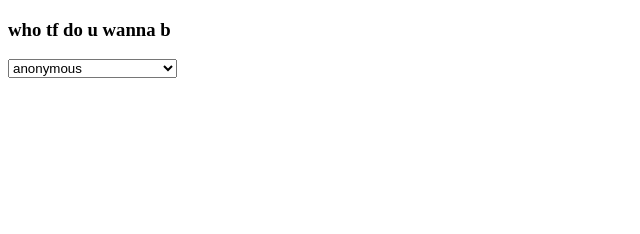
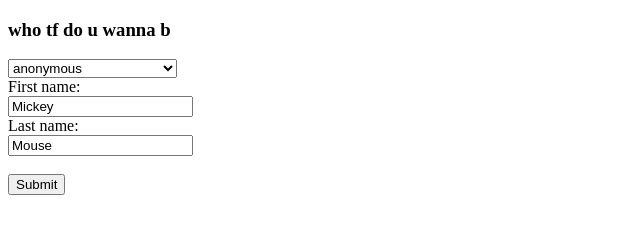
Before and after one commit to kevintrankt/heapy, a plain HTML site: page index.html in a window 1280 px wide. Shown: the whole page, without its empty margins (0-640 px from the left). Drawn offline with Linux system fonts and the light colour scheme.

Commit message:
added name form

```diff
--- a/index.html
+++ b/index.html
@@ -68,6 +68,17 @@
         <option>kevin@tran.com</option>
     </select>
 
+    <form>
+        First name:<br>
+        <input type="text" name="firstname" value="Mickey">
+        <br>
+        Last name:<br>
+        <input type="text" name="lastname" value="Mouse">
+        <br><br>
+        <input type="submit" value="Submit">
+    </form>
+
+
 
 
 </body>
```
